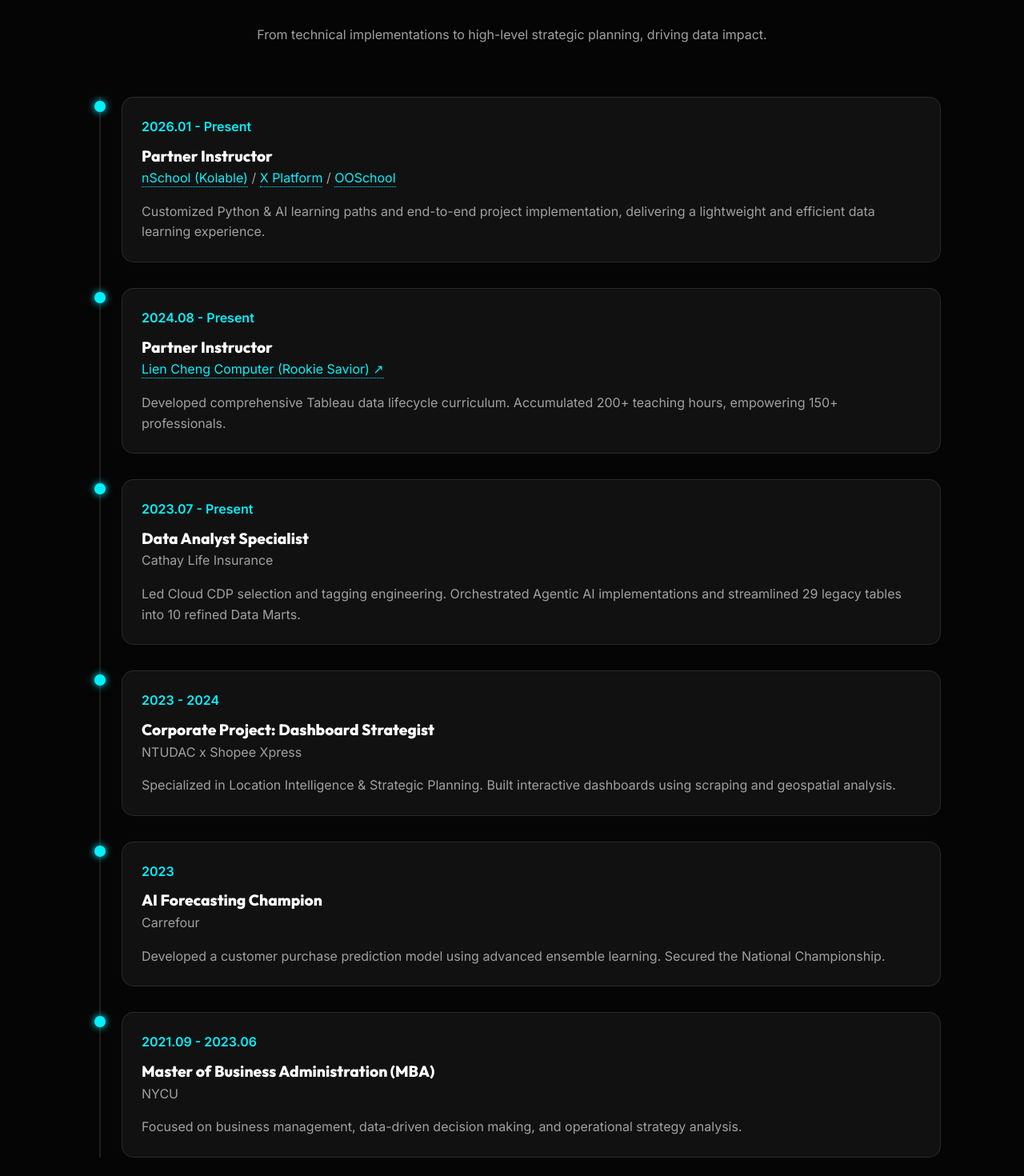
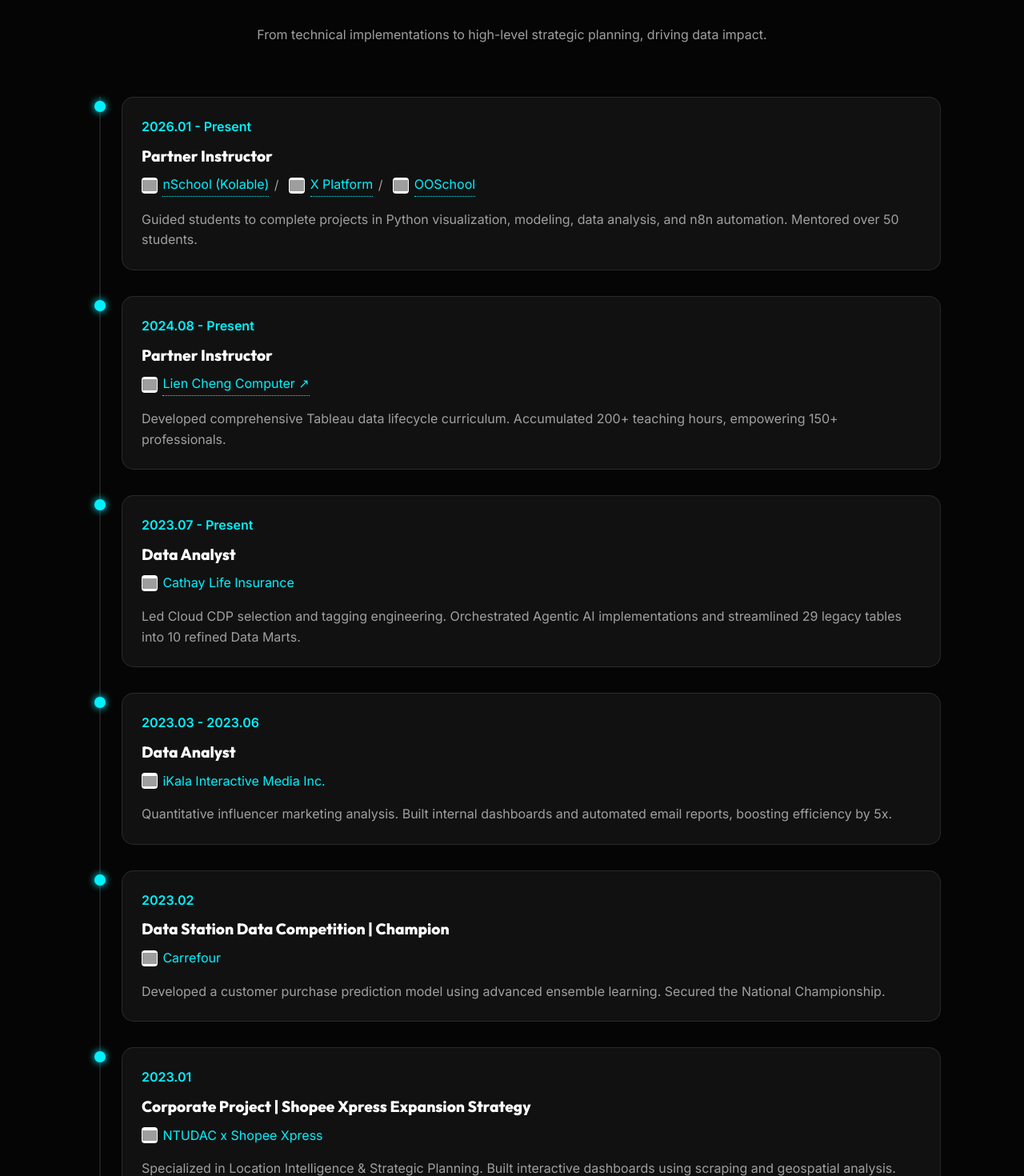
Before and after one commit to ds-jason-tsai/jason-by-tsai-portfolio, a Next.js app: page /en/experience in a window 1280 px wide. Shown: the part 200-1670 px from the top of the page at 80% size. Built offline with nearby package versions, Linux system fonts and the light colour scheme; grey boxes are pictures that could not be loaded.

Commit message:
feat: optimize experience section with hover effects and institution logos

```diff
--- a/app/[lang]/experience/page.tsx
+++ b/app/[lang]/experience/page.tsx
@@ -1,5 +1,6 @@
 import type { Metadata } from 'next';
 import Link from 'next/link';
+import Image from 'next/image';
 
 export async function generateMetadata({ params }: { params: Promise<{ lang: string }> }): Promise<Metadata> {
   const lang = (await params).lang;
@@ -17,20 +18,20 @@ export default async function Experience({ params }: { params: Promise<{ lang: s
               date: "2026.01 - 至今",
               role: "合作講師",
               companies: [
-                { name: "nSchool (Kolable)", url: "https://kkschool.kolable.app/" },
-                { name: "X Platform", url: "https://www.xplatform.world/" },
-                { name: "無限學院 (OOSchool)", url: "https://www.ooschool.cc/" }
+                { name: "nSchool (Kolable)", url: "https://kkschool.kolable.app/", logo: "https://logo.clearbit.com/kolable.app" },
+                { name: "X Platform", url: "https://www.xplatform.world/", logo: "https://logo.clearbit.com/xplatform.world" },
+                { name: "無限學院 (OOSchool)", url: "https://www.ooschool.cc/", logo: "https://logo.clearbit.com/ooschool.cc" }
               ],
-              desc: "客製化設計 Python 與 AI 學習路徑，及 AI 應用實作課程，打造輕量高效的端到端數據學習體驗。"
+              desc: "輔導學員完成Python視覺化、建模、資料分析、n8n自動化等專案。超過50位學員。"
             },
-            { date: "2024.08 - 至今", role: "合作講師", company: "聯成電腦 (菜鳥救星)", url: "https://live.rookiesavior.net/", desc: "開發從零到一的 Tableau 完整資料生命週期課程；累積 200+ 教學小時，培訓超過 150 位專業人士。成功協助多位學員轉職數據分析師，並獲得 4.8/5.0 的學員滿意度回饋。" },
-            { date: "2023.07 - 至今", role: "資料分析師", company: "國泰人壽 (Cathay Life)", url: "", desc: "負責 Cloud CDP 選商、建置與標籤工程 (Celebrus to GA4)。主導 Agentic AI 導入，將 29 個破碎資料表收斂為 10 個核心 Data Mart。幫助兩萬名業務員提升保單貸款表現，數位轉換率顯著提升。" },
-            { date: "2023 - 2024", role: "企業專案：儀表板戰略分析師", company: "NTUDAC 臺大資料分析社 x 蝦皮 (Shopee Xpress)", url: "", desc: "負責空間智能與策略規劃，拆解物流痛點並追蹤設點關鍵指標。結合爬蟲、分群與地理空間分析建立互動式儀表板，優化整體營運網點評估規劃。" },
-            { date: "2023.03 - 2023.06", role: "資料分析師 (Data Analyst)", company: "iKala", url: "", desc: "參與 KOL 網紅影響力分析專案，量化行銷效益並優化網紅選擇策略。優化內部儀表板並實作自動化排程派報系統，整體營運效率提升 5 倍。" },
-            { date: "2023", role: "AI 預測競賽全國冠軍", company: "家樂福 (Carrefour)", url: "", desc: "運用集成分群分析與 XGBoost 等機器學習演算法開發顧客購買預測模型，並深入規劃商品搭售策略。在萬人規模的全國專案競賽中脫穎而出，最終贏得全國冠軍與最佳模型獎。" },
-            { date: "2022.01 - 2023.01", role: "資料工程師 (Data Engineer)", company: "零壹科技 (Zero One Technology)", url: "", desc: "擔任技術培訓講師，累積 30+ 場次企業授課。為財政部、台灣證交所等高階政經單位提供架構建議與數據視覺化儀表板設計。" },
-            { date: "2021.09 - 2023.06", role: "企業管理碩士 (MBA)", company: "國立陽明交通大學 (NYCU)", url: "", desc: "專注於商業管理、數據決策與營運策略分析等進階領域。" },
-            { date: "2019.09 - 2021.06", role: "企業管理理學士 (BBA)", company: "國立臺北商業大學 (NTUB)", url: "", desc: "奠定商業分析基礎。期間取得 TOEIC 金色證書 (860)、JLPT N3 日語檢定、GA 認證以及 ERP 相關專業證照。" }
+            { date: "2024.08 - 至今", role: "合作講師", company: "聯成電腦 (菜鳥救星)", url: "https://live.rookiesavior.net/", logo: "https://logo.clearbit.com/lccnet.com.tw", desc: "開發從零到一的 Tableau 完整資料生命週期課程；累積 200+ 教學小時，培訓超過 150 位專業人士。成功協助多位學員轉職數據分析師，並獲得 4.8/5.0 的學員滿意度回饋。" },
+            { date: "2023.07 - 至今", role: "資料分析師", company: "國泰人壽 (Cathay Life Insurance)", url: "", logo: "https://logo.clearbit.com/cathaylife.com.tw", desc: "負責 Cloud CDP 選商、建置與標籤工程 (Celebrus to GA4)。主導 Agentic AI 導入，將 29 個破碎資料表收斂為 10 個核心 Data Mart。幫助兩萬名業務員提升保單貸款表現，數位轉換率顯著提升。" },
+            { date: "2023.03 - 2023.06", role: "資料分析師 (Data Analyst)", company: "iKala Interactive Media Inc.", url: "", logo: "https://logo.clearbit.com/ikala.tv", desc: "參與 KOL 網紅影響力分析專案，量化行銷效益並優化網紅選擇策略。優化內部儀表板並實作自動化排程派報系統，整體營運效率提升 5 倍。" },
+            { date: "2023.02", role: "數發部 Data Station 數據競賽 | 冠軍", company: "家樂福 (Carrefour)", url: "", logo: "https://logo.clearbit.com/carrefour.com.tw", desc: "運用集成分群分析與 XGBoost 等機器學習演算法開發顧客購買預測模型，並深入規劃商品搭售策略。在萬人規模的全國專案競賽中脫穎而出，最終贏得全國冠軍與最佳模型獎。" },
+            { date: "2023.01", role: "企業專案 | 蝦皮店到店擴張策略", company: "NTUDAC 臺大資料分析社 x 蝦皮 (Shopee Xpress)", url: "", logo: "https://logo.clearbit.com/shopee.tw", desc: "負責空間智能與策略規劃，拆解物流痛點並追蹤設點關鍵指標。結合爬蟲、分群與地理空間分析建立互動式儀表板，優化整體營運網點評估規劃。" },
+            { date: "2022.01 - 2023.01", role: "資料工程師 (Data Engineer)", company: "零壹科技 (Zero One Technology)", url: "", logo: "https://logo.clearbit.com/zerone.com.tw", desc: "擔任技術培訓講師，累積 30+ 場次企業授課。為財政部、台灣證交所等高階政經單位提供架構建議與數據視覺化儀表板設計。" },
+            { date: "2021.09 - 2023.06", role: "企業管理碩士 (MBA)", company: "國立陽明交通大學 (NYCU)", url: "", logo: "https://logo.clearbit.com/nycu.edu.tw", desc: "專注於商業管理、數據決策與營運策略分析等進階領域。" },
+            { date: "2019.09 - 2021.06", role: "企業管理理學士 (BBA)", company: "國立臺北商業大學 (NTUB)", url: "", logo: "https://logo.clearbit.com/ntub.edu.tw", desc: "奠定商業分析基礎。期間取得 TOEIC 金色證書 (860)、JLPT N3 日語檢定、GA 認證以及 ERP 相關專業證照。" }
           ]
     },
     en: { title: "Experience",
@@ -40,34 +41,43 @@ export default async function Experience({ params }: { params: Promise<{ lang: s
               date: "2026.01 - Present",
               role: "Partner Instructor",
               companies: [
-                { name: "nSchool (Kolable)", url: "https://kkschool.kolable.app/" },
-                { name: "X Platform", url: "https://www.xplatform.world/" },
-                { name: "OOSchool", url: "https://www.ooschool.cc/" }
+                { name: "nSchool (Kolable)", url: "https://kkschool.kolable.app/", logo: "https://logo.clearbit.com/kolable.app" },
+                { name: "X Platform", url: "https://www.xplatform.world/", logo: "https://logo.clearbit.com/xplatform.world" },
+                { name: "OOSchool", url: "https://www.ooschool.cc/", logo: "https://logo.clearbit.com/ooschool.cc" }
               ],
-              desc: "Customized Python & AI learning paths and end-to-end project implementation, delivering a lightweight and efficient data learning experience."
+              desc: "Guided students to complete projects in Python visualization, modeling, data analysis, and n8n automation. Mentored over 50 students."
             },
-            { date: "2024.08 - Present", role: "Partner Instructor", company: "Lien Cheng Computer (Rookie Savior)", url: "https://live.rookiesavior.net/", desc: "Developed comprehensive Tableau data lifecycle curriculum. Accumulated 200+ teaching hours, empowering 150+ professionals." },
-            { date: "2023.07 - Present", role: "Data Analyst Specialist", company: "Cathay Life Insurance", url: "", desc: "Led Cloud CDP selection and tagging engineering. Orchestrated Agentic AI implementations and streamlined 29 legacy tables into 10 refined Data Marts." },
-            { date: "2023 - 2024", role: "Corporate Project: Dashboard Strategist", company: "NTUDAC x Shopee Xpress", url: "", desc: "Specialized in Location Intelligence & Strategic Planning. Built interactive dashboards using scraping and geospatial analysis." },
-            { date: "2023", role: "AI Forecasting Champion", company: "Carrefour", url: "", desc: "Developed a customer purchase prediction model using advanced ensemble learning. Secured the National Championship." },
-            { date: "2021.09 - 2023.06", role: "Master of Business Administration (MBA)", company: "NYCU", url: "", desc: "Focused on business management, data-driven decision making, and operational strategy analysis." }
+            { date: "2024.08 - Present", role: "Partner Instructor", company: "Lien Cheng Computer", url: "https://live.rookiesavior.net/", logo: "https://logo.clearbit.com/lccnet.com.tw", desc: "Developed comprehensive Tableau data lifecycle curriculum. Accumulated 200+ teaching hours, empowering 150+ professionals." },
+            { date: "2023.07 - Present", role: "Data Analyst", company: "Cathay Life Insurance", url: "", logo: "https://logo.clearbit.com/cathaylife.com.tw", desc: "Led Cloud CDP selection and tagging engineering. Orchestrated Agentic AI implementations and streamlined 29 legacy tables into 10 refined Data Marts." },
+            { date: "2023.03 - 2023.06", role: "Data Analyst", company: "iKala Interactive Media Inc.", url: "", logo: "https://logo.clearbit.com/ikala.tv", desc: "Quantitative influencer marketing analysis. Built internal dashboards and automated email reports, boosting efficiency by 5x." },
+            { date: "2023.02", role: "Data Station Data Competition | Champion", company: "Carrefour", url: "", logo: "https://logo.clearbit.com/carrefour.com.tw", desc: "Developed a customer purchase prediction model using advanced ensemble learning. Secured the National Championship." },
+            { date: "2023.01", role: "Corporate Project | Shopee Xpress Expansion Strategy", company: "NTUDAC x Shopee Xpress", url: "", logo: "https://logo.clearbit.com/shopee.tw", desc: "Specialized in Location Intelligence & Strategic Planning. Built interactive dashboards using scraping and geospatial analysis." },
+            { date: "2022.01 - 2023.01", role: "Data Engineer", company: "Zero One Technology", url: "", logo: "https://logo.clearbit.com/zerone.com.tw", desc: "Served as technical trainer for 30+ corporate sessions. Delivered architecture advice and dashboards for high-level government & financial institutions." },
+            { date: "2021.09 - 2023.06", role: "Master of Business Administration (MBA)", company: "NYCU", url: "", logo: "https://logo.clearbit.com/nycu.edu.tw", desc: "Focused on business management, data-driven decision making, and operational strategy analysis." },
+            { date: "2019.09 - 2021.06", role: "Bachelor of Business Administration (BBA)", company: "NTUB", url: "", logo: "https://logo.clearbit.com/ntub.edu.tw", desc: "Obtained TOEIC Gold (860), JLPT N3, GA Certification, and ERP professional licenses." }
           ]
     },
-    ja: { title: "完全な職歴",
+    ja: { title: "職歴",
           desc: "技術的な実装から高度な戦略立案まで、常にデータの価値を最大化し続けています。",
           exp: [
             {
               date: "2026.01 - 現在",
               role: "パートナー講師",
               companies: [
-                { name: "nSchool (Kolable)", url: "https://kkschool.kolable.app/" },
-                { name: "X Platform", url: "https://www.xplatform.world/" },
-                { name: "無限学院 (OOSchool)", url: "https://www.ooschool.cc/" }
+                { name: "nSchool (Kolable)", url: "https://kkschool.kolable.app/", logo: "https://logo.clearbit.com/kolable.app" },
+                { name: "X Platform", url: "https://www.xplatform.world/", logo: "https://logo.clearbit.com/xplatform.world" },
+                { name: "無限学院 (OOSchool)", url: "https://www.ooschool.cc/", logo: "https://logo.clearbit.com/ooschool.cc" }
               ],
-              desc: "PythonとAIの学習パスをカスタマイズ設計し、エンドツーエンドのプロジェクト実践を重視した、軽量で効率的なデータ学習体験を提供します。"
+              desc: "Pythonによる可視化、モデリング、データ分析、n8n自動化などのプロジェクトを指導。50名以上の受講生をサポートしました。"
             },
-            { date: "2024.08 - 現在", role: "パートナー講師", company: "聯成電腦 (Rookie Savior)", url: "https://live.rookiesavior.net/", desc: "Tableau総合カリキュラムを開発。200時間以上の指導を通じて150名以上の専門家を育成。" },
-            { date: "2023.07 - 現在", role: "資料分析師", company: "國泰人壽 (Cathay Life)", url: "", desc: "クラウドCDPの選定と導入を主導。AIエージェントの導入と2万人の営業員向けデータマート構築を支援。" }
+            { date: "2024.08 - 現在", role: "パートナー講師", company: "聯成電腦 (Rookie Savior)", url: "https://live.rookiesavior.net/", logo: "https://logo.clearbit.com/lccnet.com.tw", desc: "Tableau総合カリキュラムを開発。200時間以上の指導を通じて150名以上の専門家を育成。" },
+            { date: "2023.07 - 現在", role: "資料分析師", company: "國泰人壽 (Cathay Life Insurance)", url: "", logo: "https://logo.clearbit.com/cathaylife.com.tw", desc: "クラウドCDPの選定と導入を主導。AIエージェントの導入と2万人の営業員向けデータマート構築を支援。" },
+            { date: "2023.03 - 2023.06", role: "データアナリスト", company: "iKala Interactive Media Inc.", url: "", logo: "https://logo.clearbit.com/ikala.tv", desc: "KOLインフルエンサーの影響力分析プロジェクトに参加。社内ダッシュボードと自動レポートシステムを構築し、運営効率を5倍向上。" },
+            { date: "2023.02", role: "数位発展部 Data Station データコンテスト | 優勝", company: "Carrefour (家樂福)", url: "", logo: "https://logo.clearbit.com/carrefour.com.tw", desc: "機械学習を用いた顧客購買予測モデルの開発。1万人規模の全国コンテストで優勝。" },
+            { date: "2023.01", role: "企業プロジェクト | 蝦皮 (Shopee) 店舗拡大戦略", company: "NTUDAC x Shopee Xpress", url: "", logo: "https://logo.clearbit.com/shopee.tw", desc: "位置情報インテリジェンスと戦略立案を担当。スクレイピングと空間分析でダッシュボードを構築。" },
+            { date: "2022.01 - 2023.01", role: "データエンジニア", company: "Zero One Technology (零壹科技)", url: "", logo: "https://logo.clearbit.com/zerone.com.tw", desc: "技術研修講師として30回以上の法人向けセッションを実施。政府機関等にアーキテクチャ提案を提供。" },
+            { date: "2021.09 - 2023.06", role: "経営学修士 (MBA)", company: "国立陽明交通大学 (NYCU)", url: "", logo: "https://logo.clearbit.com/nycu.edu.tw", desc: "経営管理、データドリブンな意思決定、運営戦略分析を専攻。" },
+            { date: "2019.09 - 2021.06", role: "経営学学士 (BBA)", company: "国立台北商業大学 (NTUB)", url: "", logo: "https://logo.clearbit.com/ntub.edu.tw", desc: "TOEIC Gold (860)、JLPT N3、GA認定、ERP専門資格を取得。" }
           ]
     }
   };
@@ -85,25 +95,31 @@ export default async function Experience({ params }: { params: Promise<{ lang: s
             <div className="timeline-content">
               <div className="timeline-date">{item.date}</div>
               <h3 className="timeline-role">{item.role}</h3>
-              <div className="timeline-company">
+              <div className="timeline-company" style={{ display: 'flex', alignItems: 'center', gap: '0.8rem', marginTop: '0.5rem', flexWrap: 'wrap' }}>
                 {item.companies ? (
                   item.companies.map((c: any, cIdx: number) => (
-                    <span key={cIdx}>
+                    <span key={cIdx} style={{ display: 'inline-flex', alignItems: 'center', gap: '0.4rem' }}>
+                      {c.logo && <img src={c.logo} alt="logo" style={{ width: '20px', height: '20px', borderRadius: '4px', objectFit: 'contain', background: 'white', padding: '1px' }} onError={(e) => { e.currentTarget.style.display = 'none'; }} />}
                       <a href={c.url} target="_blank" rel="noopener noreferrer" style={{ color: 'var(--accent-color)', textDecoration: 'none', borderBottom: '1px dotted var(--accent-color)', paddingBottom: '1px' }}>
                         {c.name}
                       </a>
                       {cIdx < item.companies.length - 1 && " / "}
                     </span>
                   ))
-                ) : item.url ? (
-                  <a href={item.url} target="_blank" rel="noopener noreferrer" style={{ color: 'var(--accent-color)', textDecoration: 'none', borderBottom: '1px dotted var(--accent-color)', paddingBottom: '1px' }}>
-                    {item.company} ↗
-                  </a>
                 ) : (
-                  item.company
+                  <span style={{ display: 'inline-flex', alignItems: 'center', gap: '0.4rem' }}>
+                    {item.logo && <img src={item.logo} alt="logo" style={{ width: '20px', height: '20px', borderRadius: '4px', objectFit: 'contain', background: 'white', padding: '1px' }} onError={(e) => { e.currentTarget.style.display = 'none'; }} />}
+                    {item.url ? (
+                      <a href={item.url} target="_blank" rel="noopener noreferrer" style={{ color: 'var(--accent-color)', textDecoration: 'none', borderBottom: '1px dotted var(--accent-color)', paddingBottom: '1px' }}>
+                        {item.company} ↗
+                      </a>
+                    ) : (
+                      <span style={{ color: 'var(--accent-color)' }}>{item.company}</span>
+                    )}
+                  </span>
                 )}
               </div>
-              <p className="service-desc">{item.desc}</p>
+              <p className="service-desc" style={{ marginTop: '1rem' }}>{item.desc}</p>
             </div>
           </div>
         ))}
@@ -115,15 +131,16 @@ export default async function Experience({ params }: { params: Promise<{ lang: s
         </h3>
         <div style={{ display: 'flex', gap: '3rem', justifyContent: 'center', flexWrap: 'wrap', alignItems: 'center', maxWidth: '900px', margin: '0 auto' }}>
           <a href="https://kkschool.kolable.app/" target="_blank" rel="noopener follow" className="partner-logo">
-             nSchool
+             <img src="https://logo.clearbit.com/kolable.app" alt="" style={{ width: 24, height: 24, marginRight: 8, borderRadius: 4, background: 'white', padding: 2 }} onError={(e) => e.currentTarget.style.display='none'} /> nSchool
           </a>
           <a href="https://www.xplatform.world/" target="_blank" rel="noopener follow" className="partner-logo">
-             X Platform
+             <img src="https://logo.clearbit.com/xplatform.world" alt="" style={{ width: 24, height: 24, marginRight: 8, borderRadius: 4, background: 'white', padding: 2 }} onError={(e) => e.currentTarget.style.display='none'} /> X Platform
           </a>
           <a href="https://www.ooschool.cc/" target="_blank" rel="noopener follow" className="partner-logo">
-             無限學院
+             <img src="https://logo.clearbit.com/ooschool.cc" alt="" style={{ width: 24, height: 24, marginRight: 8, borderRadius: 4, background: 'white', padding: 2 }} onError={(e) => e.currentTarget.style.display='none'} /> 無限學院
           </a>
           <a href="https://live.rookiesavior.net/" target="_blank" rel="noopener follow" className="partner-logo">
+             <img src="https://logo.clearbit.com/lccnet.com.tw" alt="" style={{ width: 24, height: 24, marginRight: 8, borderRadius: 4, background: 'white', padding: 2 }} onError={(e) => e.currentTarget.style.display='none'} />
              {lang === 'zh' ? '聯成電腦(菜鳥救星)' : (lang === 'ja' ? '聯成電腦' : 'Lien Cheng (Rookie Savior)')}
           </a>
         </div>
--- a/app/globals.css
+++ b/app/globals.css
@@ -266,6 +266,11 @@ h1, h2, h3, h4 {
   gap: 2rem;
   padding-left: 3rem;
   position: relative;
+  transition: transform 0.3s ease;
+}
+
+.timeline-item:hover {
+  transform: scale(1.02);
 }
 
 .timeline-dot {
@@ -277,6 +282,12 @@ h1, h2, h3, h4 {
   background: var(--accent-color);
   border-radius: 50%;
   box-shadow: 0 0 10px var(--accent-color);
+  transition: transform 0.3s ease, box-shadow 0.3s ease;
+}
+
+.timeline-item:hover .timeline-dot {
+  transform: scale(1.4);
+  box-shadow: 0 0 20px var(--accent-color);
 }
 
 .timeline-content {
```
